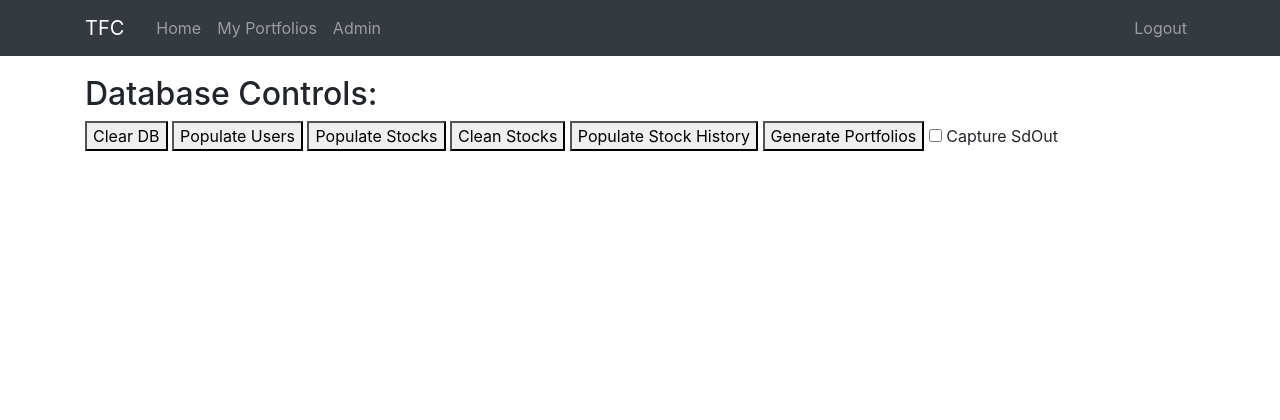
After one commit to the-final-countdown/capstone-project, a Flask app: page /admin/db_control in a window 1280 px wide. The commit adds this page. Shown: the top 420 px of the page. Run offline with Flask 2, Linux system fonts and the light colour scheme; the visitor is signed in with stand-in values (Sample User, id 1); tables that the repository leaves empty hold one stand-in row (values such as "Sample post"); some libraries are stand-ins or nearby versions.

Commit message:
cd control panel base functionality working.

```diff
--- a/db/__init__.py
+++ b/db/__init__.py
@@ -23,15 +23,52 @@ def init_app(app):
         dba.create_all()
 
         # Adding click commands:
-        app.cli.add_command(populate_users)
-        app.cli.add_command(populate_stocks)
-        app.cli.add_command(clean_stocks)
-        app.cli.add_command(populate_stock_history)
-        app.cli.add_command(generate_portfolios)
+        app.cli.add_command(click_populate_users)
+        app.cli.add_command(click_populate_stocks)
+        app.cli.add_command(click_clean_stocks)
+        app.cli.add_command(click_populate_stock_history)
+        app.cli.add_command(click_generate_portfolios)
 
+        # populate_users()
+
+
+def clear_db(current_user: User = None):
+    Transaction.query.delete()
+    Portfolio.query.delete()
+    Stock.query.delete()
+    Stock_History.query.delete()
+
+    if not current_user is None:
+        User.query.filter(User.id!=current_user.id).delete()
+    else:
+        User.query.delete()
+
+    dba.session.commit()
+
+    print("DB Cleared")
+
+
+
+
+@click.command('populate-db')
+@with_appcontext
+def click_populate_db():
+    populate_db()
+
+
+def populate_db():
+    populate_users()
+    # populate_stocks()
+    # clean_stocks()
+    # populate_stock_history()
+    # generate_portfolios()
+    print("populated")
 
 @click.command('populate-users')
 @with_appcontext
+def click_populate_users():
+    populate_users()
+
 def populate_users():
     _process_mockaroo_query("https://my.api.mockaroo.com/users.json", create_user, "users")
 
@@ -63,12 +100,18 @@ def populate_users():
 
 @click.command('populate-stocks')
 @with_appcontext
+def click_populate_stocks():
+    populate_stocks()
+
 def populate_stocks():
     _process_mockaroo_query("https://my.api.mockaroo.com/stock_symbols.json", create_stock, "stocks")
 
 
 @click.command('clean-stock-data')
 @with_appcontext
+def click_clean_stocks():
+    clean_stocks()
+
 def clean_stocks():
     to_remove = []
 
@@ -92,6 +135,9 @@ def clean_stocks():
 
 @click.command('populate-stock-data')
 @with_appcontext
+def click_populate_stock_history():
+    populate_stock_history()
+
 def populate_stock_history():
     for stock in dba.engine.execute("SELECT * FROM STOCK").fetchall():
         rId = stock[0]
@@ -126,6 +172,9 @@ def populate_stock_history():
 
 @click.command('generate-portfolios')
 @with_appcontext
+def click_generate_portfolios():
+    generate_portfolios()
+
 def generate_portfolios():
     for user in dba.engine.execute("SELECT * FROM USER").fetchall():
         # click.echo(user)
@@ -190,6 +239,11 @@ def create_user(user):
     elif 'last-name' not in user:
         return 'Last name required'
 
+    make_admin = False
+
+    if len(User.query.all()) <= 0:
+        make_admin = True
+
     new_user = User(
         email=user['email'],
         password=generate_password_hash(user['password']),
@@ -201,7 +255,8 @@ def create_user(user):
         city=user.get('city', None),
         state=user.get('state', None),
         zip_code=user.get('zip-code', None),
-        telephone=user.get('telephone', None)
+        telephone=user.get('telephone', None),
+        is_admin=make_admin
     )
 
     dba.session.add(new_user)
@@ -266,6 +321,9 @@ def create_stock(stock):
 
     if 'stock_symbol' not in stock:
         return 'Stock symbol required'
+
+    if len(Stock.query.filter(Stock.stock_symbol==stock['stock_symbol']).all()) > 0:
+        return 'Stock already in db. Skipping...'
 
     stock_name = ""
     if 'stock_name' not in stock:
@@ -369,7 +427,7 @@ def _process_mockaroo_query(dataUrl, processing_function, entry_type="entries"):
 
         for user in json_users:
             error = processing_function(user)
-            if error is not None:
+            if isinstance(error, str):
                 errors += 1
 
         users_added = len(json_users) - errors
--- a/routes/admin.py
+++ b/routes/admin.py
@@ -7,6 +7,10 @@ import numpy as np
 import yfinance as yf
 import datetime as dt
 import json
+
+import sys
+
+from io import StringIO
 
 bp = Blueprint('admin', __name__)
 
@@ -36,39 +40,121 @@ def admin():
     #     user = db.get_all_users()
     #     return render_template('admin.html', users=user)
 
+@bp.route('/admin/db_control', methods=['GET', 'POST'])
+def db_control_page():
+    retVal = {'error': 'none'}
 
-def main(ticker):
-    stock_symbol = ticker
+    if g.user is None:
+        retVal['error'] = "not logged in"
+        return json.dumps(retVal)
 
-    #clear existing data
-    db.db.session.query(db.Smarket).delete()
-    db.db.session.commit()
-
-    # get the stock data
-    stock_data = get_stock(stock_symbol)
-    # populate the database
-    populate_database(stock_symbol, stock_data, db)
-
-def get_stock(stock_symbol):
-    yf.pdr_override()
-
-    start_year = 2020
-    start_month = 1
-    start_day = 1
-
-    start = dt.datetime(start_year, start_month, start_day)
-    now = dt.datetime.now()
-
-    df = pdr.get_data_yahoo(stock_symbol, start, now)
-
-    return df
+    if not g.user.is_admin:
+        retVal['error'] = "logged in user must be admin"
+        return json.dumps(retVal)
 
 
-def populate_database(stock_symbol, stock_data, db):
-    df = stock_data
+    user = db.get_all_users()
+    return render_template('db_control.html')
 
-    for i in df.index:
-        # insert the values into the database
-        db.db.session.add(db.Smarket(stock_name=stock_symbol, date=str(i), open=str(df['Open'][i]), high=float(df['High']
-                                                                  [i]), low=float(df['Low'][i]), close=float(df['Close'][i]), adj_close=float(df['Adj Close'][i]), volume=float(df['Volume'][i])))
-        db.db.session.commit()
+
+@bp.route('/admin/db_control/command', methods=['GET', 'POST'])
+def populate_database():
+    # capture_sdout: bool = (request.form.get('capture_sdout') != 'FALSE')
+    capture_sdout: bool = (request.form.get('capture_sdout').upper() == 'TRUE')
+
+    old_sdout = sys.stdout
+
+    if capture_sdout:
+
+
+        sys.stdout = StringIO()
+
+
+
+    retVal = {'error': 'none'}
+
+    if g.user is None:
+        retVal['error'] = "not logged in"
+        return json.dumps(retVal)
+
+    if not g.user.is_admin:
+        retVal['error'] = "logged in user must be admin"
+        return json.dumps(retVal)
+
+
+    # if request.method == 'POST':
+    print("population has started...")
+
+    cmd = request.form.get('cmd')
+
+    if cmd == 'clear_db':
+        db.clear_db(g.user)
+
+    elif cmd == 'populate_users':
+        db.populate_users()
+
+    elif cmd == 'populate_stocks':
+        db.populate_stocks()
+
+    elif cmd == 'clean_stocks':
+        db.clean_stocks()
+
+    elif cmd == 'populate_stock_history':
+        db.populate_stock_history()
+
+    elif cmd == 'generate_portfolios':
+        db.generate_portfolios()
+
+    # ####
+     # capture output
+    out = "Done!"
+
+    if capture_sdout:
+        out = sys.stdout.getvalue()  # release output
+        # ####
+
+        sys.stdout.close()  # close the stream
+        sys.stdout = old_sdout  # restore original stdout
+
+        print(out)
+
+
+
+    return out  # post processing
+
+
+
+
+
+@bp.route('/js/admin-db-control.js', methods=['GET', 'POST'])
+def get_populate_database_js():
+    return render_template('js/admin-db-control.js')
+
+
+
+
+# def main(ticker):
+#     stock_symbol = ticker
+#
+#     #clear existing data
+#     db.db.session.query(db.Smarket).delete()
+#     db.db.session.commit()
+#
+#     # get the stock data
+#     stock_data = get_stock(stock_symbol)
+#     # populate the database
+#     populate_database(stock_symbol, stock_data, db)
+#
+# def get_stock(stock_symbol):
+#     yf.pdr_override()
+#
+#     start_year = 2020
+#     start_month = 1
+#     start_day = 1
+#
+#     start = dt.datetime(start_year, start_month, start_day)
+#     now = dt.datetime.now()
+#
+#     df = pdr.get_data_yahoo(stock_symbol, start, now)
+#
+#     return df
--- /dev/null
+++ b/templates/db_control.html
@@ -0,0 +1,26 @@
+{% extends 'layout.html' %}
+
+{% block title %}Database Control{% endblock %}
+
+{% block content %}
+
+    <h2>Database Controls:</h2>
+
+    <button onclick="populate_db('clear_db')">Clear DB </button>
+    <button onclick="populate_db('populate_users')">Populate Users</button>
+    <button onclick="populate_db('populate_stocks')">Populate Stocks</button>
+    <button onclick="populate_db('clean_stocks')">Clean Stocks</button>
+    <button onclick="populate_db('populate_stock_history')">Populate Stock History</button>
+    <button onclick="populate_db('generate_portfolios')">Generate Portfolios</button>
+
+
+    <input type="checkbox" id="capture_sdout" name="capture_sdout">
+    <label for="capture_sdout">Capture SdOut</label>
+
+    <p id="task-status"></p>
+
+{#    <script src="{{ url_for('static', filename='admin-db-control.js') }}"></script>#}
+    <script src="{{ url_for('admin.get_populate_database_js') }}"></script>
+
+
+{% endblock %}
--- /dev/null
+++ b/templates/js/admin-db-control.js
@@ -0,0 +1,8 @@
+function populate_db(cmd) {
+    $("#task-status").html("processing...");
+    console.log($('#capture_sdout').prop('checked'));
+    $.post('{{ url_for("admin.populate_database") }}', {'cmd': cmd, 'capture_sdout': $('#capture_sdout').prop('checked')}, function(data){
+       console.log(data);
+       $("#task-status").html(data);
+    });
+}
--- a/templates/layout.html
+++ b/templates/layout.html
@@ -9,6 +9,13 @@
     <!--Add custom CSS-->
     <link rel="stylesheet" href="{{ url_for('static', filename='style.css') }}">
     <link href="https://fonts.googleapis.com/css?family=Roboto:400,700&display=swap" rel="stylesheet">
+<!-- Optional JavaScript -->
+<!-- jQuery first, then Popper.js, then Bootstrap JS -->
+{#    <script src="https://code.jquery.com/jquery-3.4.1.slim.min.js" integrity="sha384-J6qa4849blE2+poT4WnyKhv5vZF5SrPo0iEjwBvKU7imGFAV0wwj1yYfoRSJoZ+n" crossorigin="anonymous"></script>#}
+    <script src="https://code.jquery.com/jquery-3.4.1.min.js"></script>
+    <script src="https://cdn.jsdelivr.net/npm/popper.js@1.16.0/dist/umd/popper.min.js" integrity="sha384-Q6E9RHvbIyZFJoft+2mJbHaEWldlvI9IOYy5n3zV9zzTtmI3UksdQRVvoxMfooAo" crossorigin="anonymous"></script>
+    <script src="https://stackpath.bootstrapcdn.com/bootstrap/4.4.1/js/bootstrap.min.js" integrity="sha384-wfSDF2E50Y2D1uUdj0O3uMBJnjuUD4Ih7YwaYd1iqfktj0Uod8GCExl3Og8ifwB6" crossorigin="anonymous"></script>
+
 </head>
 <body>
     {% include 'components/header.html' %}
@@ -23,10 +30,6 @@
         {% block scripts %}{% endblock %}
     </div>
     {% include 'components/footer.html' %}
-<!-- Optional JavaScript -->
-<!-- jQuery first, then Popper.js, then Bootstrap JS -->
-<script src="https://code.jquery.com/jquery-3.4.1.slim.min.js" integrity="sha384-J6qa4849blE2+poT4WnyKhv5vZF5SrPo0iEjwBvKU7imGFAV0wwj1yYfoRSJoZ+n" crossorigin="anonymous"></script>
-<script src="https://cdn.jsdelivr.net/npm/popper.js@1.16.0/dist/umd/popper.min.js" integrity="sha384-Q6E9RHvbIyZFJoft+2mJbHaEWldlvI9IOYy5n3zV9zzTtmI3UksdQRVvoxMfooAo" crossorigin="anonymous"></script>
-<script src="https://stackpath.bootstrapcdn.com/bootstrap/4.4.1/js/bootstrap.min.js" integrity="sha384-wfSDF2E50Y2D1uUdj0O3uMBJnjuUD4Ih7YwaYd1iqfktj0Uod8GCExl3Og8ifwB6" crossorigin="anonymous"></script>
+
 </body>
 </html>
```
Also changed, not shown: db/db_control.py (added, +13 -0 lines), 1 other file.
